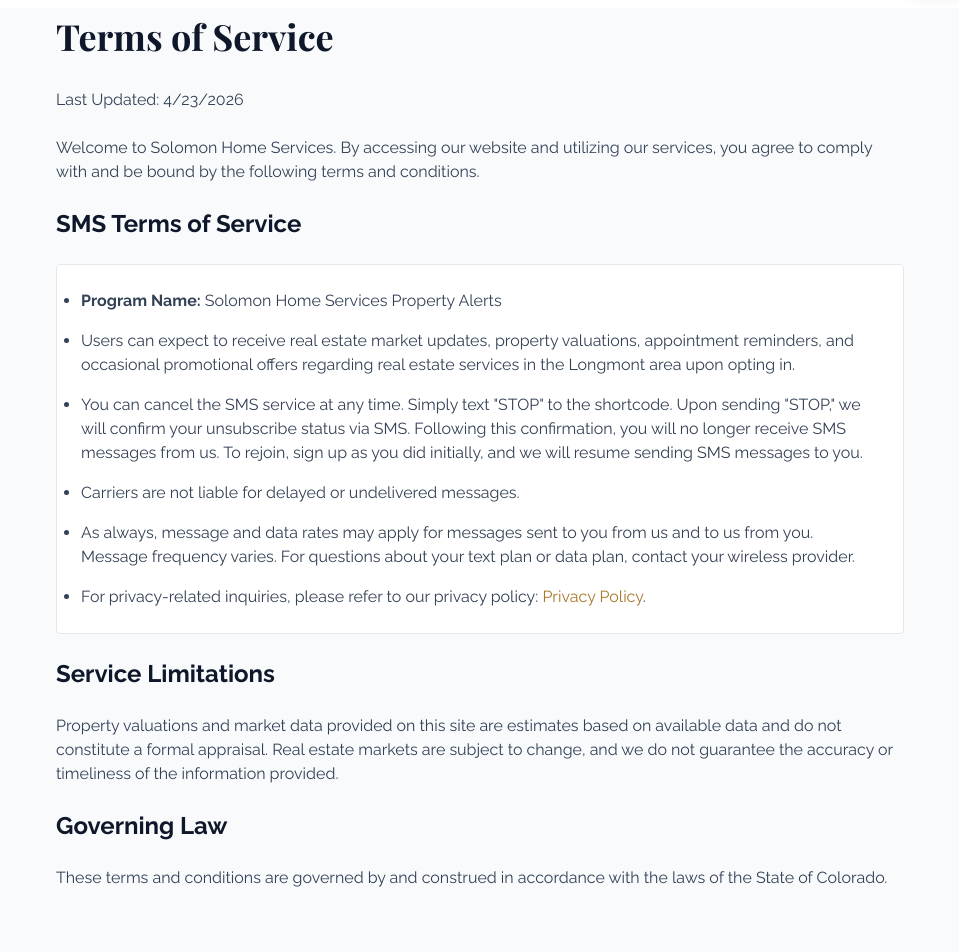
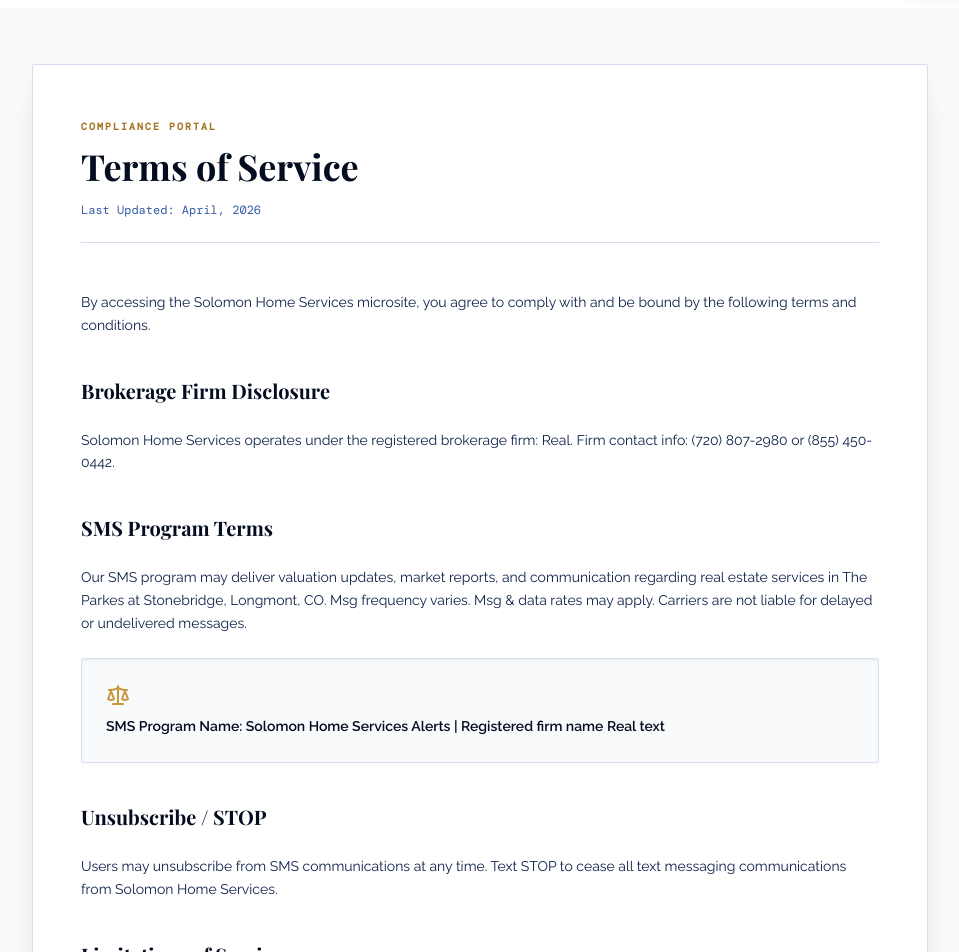
Before and after one commit to lasersolosbd/Parkes-at-Stonebridge-Microsite, a Next.js app: page /terms in a window 1280 px wide. Shown: the part 80-1032 px from the top of the page, without its empty margins (160-1119 px from the left). Built offline with nearby package versions, Linux system fonts and the light colour scheme; a web font is replaced by a local one.

Commit message:
Update page.tsx

```diff
--- a/app/terms/page.tsx
+++ b/app/terms/page.tsx
@@ -1,41 +1,58 @@
 import Navbar from "@/components/Navbar";
 import Footer from "@/components/Footer";
 import Link from "next/link";
+import { Scale } from "lucide-react";
 
 export default function TermsOfService() {
+  const currentYear = new Date().getFullYear();
+  const currentMonth = new Date().toLocaleString('en-US', { month: 'long' });
+
   return (
-    <main className="min-h-screen bg-slate-50">
-      <Navbar />
-      <div className="max-w-4xl mx-auto px-6 py-24">
-        <h1 className="text-4xl font-display font-bold text-slate-900 mb-8">Terms of Service</h1>
-        <div className="prose prose-slate max-w-none space-y-6 text-slate-700">
-          <p>Last Updated: {new Date().toLocaleDateString()}</p>
-          <p>
-            Welcome to Solomon Home Services. By accessing our website and utilizing our services, you agree to comply with and be bound by the following terms and conditions.
-          </p>
+    <main className="min-h-screen bg-slate-50 text-navy-900">
+      <Navbar /> {/* Nav fix for legal trapping */}
 
-          <h2 className="text-2xl font-bold text-slate-900 mt-8 mb-4">SMS Terms of Service</h2>
-          <ul className="list-disc pl-6 space-y-4 bg-white p-6 border border-gray-200 rounded">
-            <li><strong>Program Name:</strong> Solomon Home Services Property Alerts</li>
-            <li>Users can expect to receive real estate market updates, property valuations, appointment reminders, and occasional promotional offers regarding real estate services in the Longmont area upon opting in.</li>
-            <li>You can cancel the SMS service at any time. Simply text "STOP" to the shortcode. Upon sending "STOP," we will confirm your unsubscribe status via SMS. Following this confirmation, you will no longer receive SMS messages from us. To rejoin, sign up as you did initially, and we will resume sending SMS messages to you.</li>
-            <li>Carriers are not liable for delayed or undelivered messages.</li>
-            <li>As always, message and data rates may apply for messages sent to you from us and to us from you. Message frequency varies. For questions about your text plan or data plan, contact your wireless provider.</li>
-            <li>For privacy-related inquiries, please refer to our privacy policy: <Link href="/privacy" className="text-gold-600 hover:underline">Privacy Policy</Link>.</li>
-          </ul>
+      <section className="pt-36 pb-24 px-6 lg:px-16">
+        <div className="max-w-4xl mx-auto bg-white p-8 md:p-12 border border-navy-100 rounded-sm shadow-xl">
 
-          <h2 className="text-2xl font-bold text-slate-900 mt-8 mb-4">Service Limitations</h2>
-          <p>
-            Property valuations and market data provided on this site are estimates based on available data and do not constitute a formal appraisal. Real estate markets are subject to change, and we do not guarantee the accuracy or timeliness of the information provided.
-          </p>
+          {/* Header */}
+          <div className="mb-12 border-b border-navy-100 pb-6">
+            <span className="inline-block font-mono text-[10px] tracking-[0.2em] uppercase text-gold-600 font-semibold mb-3">Compliance Portal</span>
+            <h1 className="font-display text-4xl font-bold text-navy-950 mb-4">Terms of Service</h1>
+            <p className="text-navy-500 font-mono text-xs">Last Updated: {currentMonth}, {currentYear}</p>
+          </div>
 
-          <h2 className="text-2xl font-bold text-slate-900 mt-8 mb-4">Governing Law</h2>
-            <p>
-            These terms and conditions are governed by and construed in accordance with the laws of the State of Colorado.
-          </p>
+          {/* TOS content */}
+          <div className="font-body text-navy-800 text-sm space-y-6 leading-relaxed">
+            <p>By accessing the Solomon Home Services microsite, you agree to comply with and be bound by the following terms and conditions.</p>
+
+            <h2 className="font-display text-xl font-bold text-navy-950 pt-4 mb-2">Brokerage Firm Disclosure</h2>
+            <p>Solomon Home Services operates under the registered brokerage firm: Real. Firm contact info: (720) 807-2980 or (855) 450-0442.</p>
+
+            <h2 className="font-display text-xl font-bold text-navy-950 pt-4 mb-2">SMS Program Terms</h2>
+            <p>Our SMS program may deliver valuation updates, market reports, and communication regarding real estate services in The Parkes at Stonebridge, Longmont, CO. Msg frequency varies. Msg & data rates may apply. Carriers are not liable for delayed or undelivered messages.</p>
+
+            <div className="bg-slate-50 border border-navy-100 p-6 rounded-sm shadow-inner text-navy-950 font-semibold my-8">
+              <Scale className="text-gold-500 mb-2" />
+              SMS Program Name: Solomon Home Services Alerts | Registered firm name Real text
+            </div>
+
+            <h2 className="font-display text-xl font-bold text-navy-950 pt-4 mb-2">Unsubscribe / STOP</h2>
+            <p>Users may unsubscribe from SMS communications at any time. Text STOP to cease all text messaging communications from Solomon Home Services.</p>
+
+            <h2 className="font-display text-xl font-bold text-navy-950 pt-4 mb-2">Limitations of Service</h2>
+            <p>Solomon Home Services serves as a local real estate information portal. Valuation estimates are based on available data and are not a substitute for a formal real estate appraisal. All transactions are subject to real estate regulations in Longmont, Colorado.</p>
+
+            <h2 className="font-display text-xl font-bold text-navy-950 pt-4 mb-2">Governing Law</h2>
+            <p>These Terms are governed by the laws of the State of Colorado.</p>
+
+            <h2 className="font-display text-xl font-bold text-navy-950 pt-4 mb-2">Privacy Policy</h2>
+            <p>Your use of our website constitutes acceptance of our <Link href="/privacy" className="text-gold-600 hover:underline">Privacy Policy</Link>.</p>
+          </div>
+
         </div>
-      </div>
-      <Footer />
+      </section>
+
+      <Footer /> {/* Footer fix for legal trapping */}
     </main>
   );
 }
```
